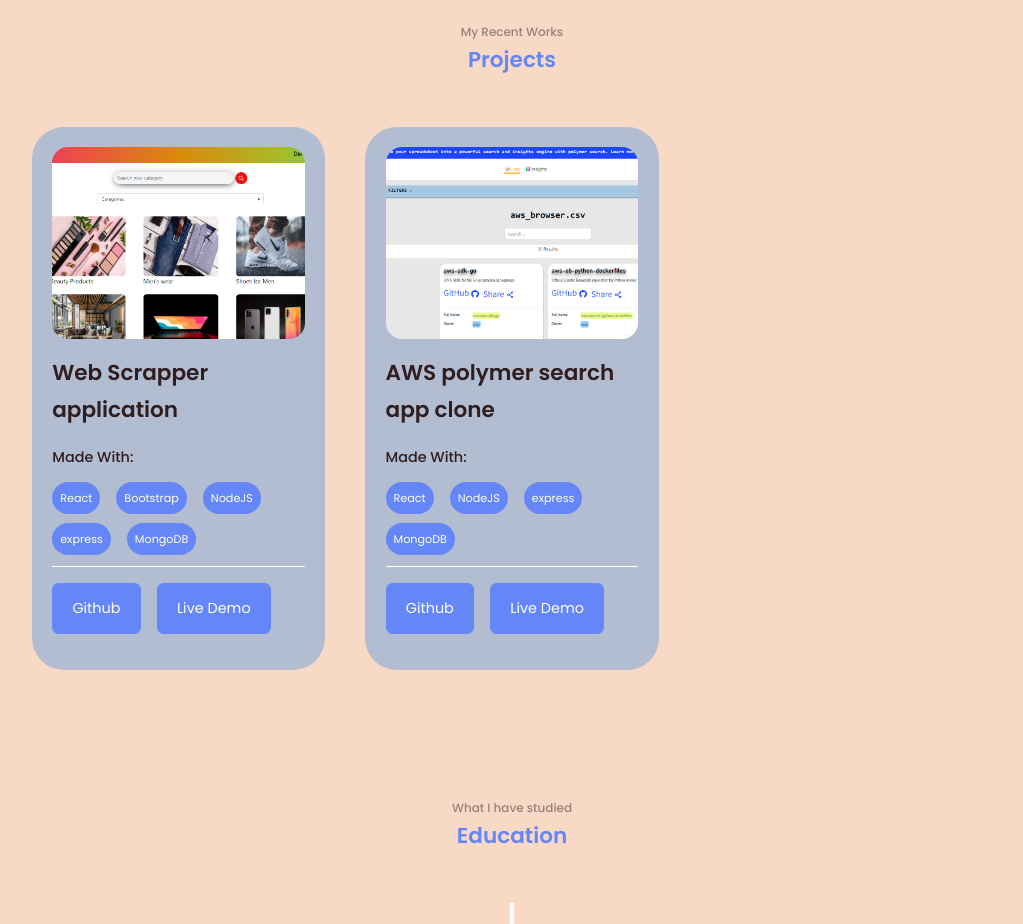
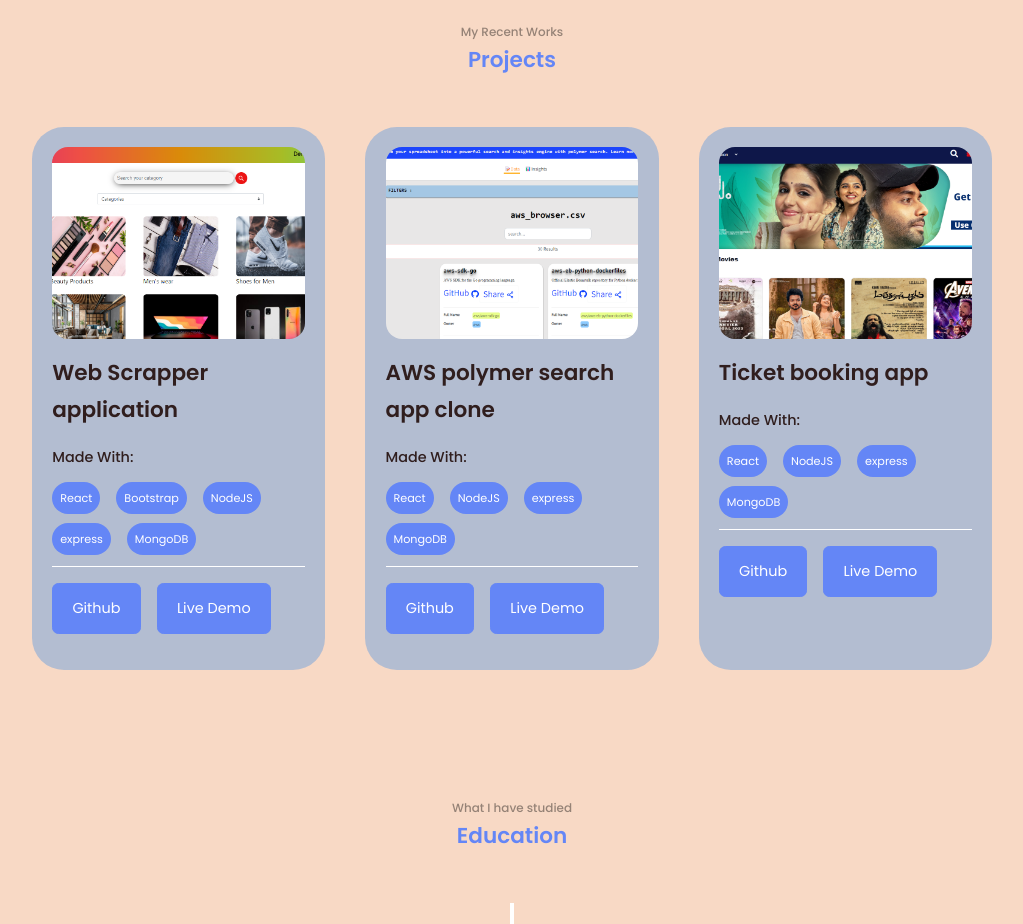
Before and after one commit to gunal15/Gunal_Portfolio, a React (Create React App) app: page / in a window 1280 px wide. Shown: the part 2340-3264 px from the top of the page, without its empty margins (128-1151 px from the left). Built offline with nearby package versions, Linux system fonts and the light colour scheme.

Commit message:
project added

```diff
--- a/src/Components/Projects/ProjectData.js
+++ b/src/Components/Projects/ProjectData.js
@@ -1,6 +1,6 @@
 import IMG1 from '../../Asserts/project1.png'
 import IMG2 from '../../Asserts/project2.png'
-//import IMG3 from '../../Asserts/project3.png'
+import IMG3 from '../../Asserts/project3.png'
 //import IMG4 from '../../Asserts/project4.png'
 
 
@@ -31,6 +31,18 @@ export const ProjectData =[
         'express',
         'MongoDB'
       ]
+    },{
+      id: 3,
+      image: IMG3,
+      title: 'Ticket booking app',
+      github: 'https://github.com/gunal15/movie-ticket-booking-fe',
+      demo: 'https://book-my-tickets.netlify.app/',
+      made:[
+        'React',
+        'NodeJS',
+        'express',
+        'MongoDB'
+      ]
     },
 
 ]
```
Also changed, not shown: src/Asserts/project3.png (added).
